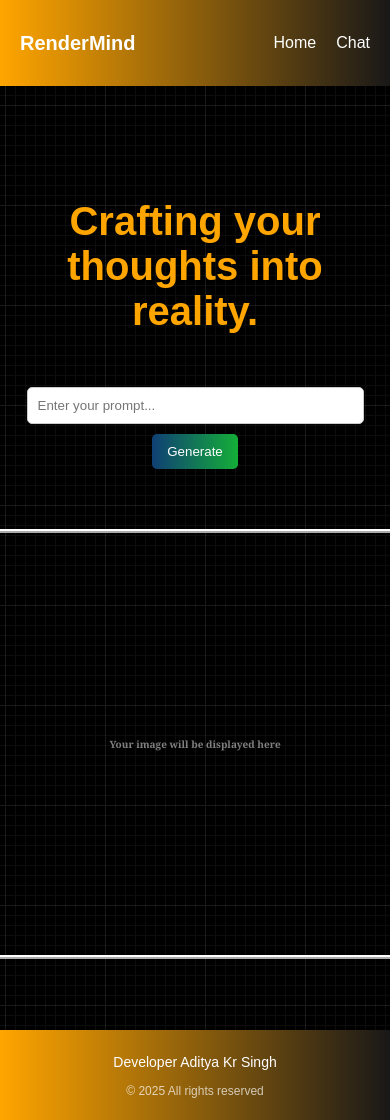
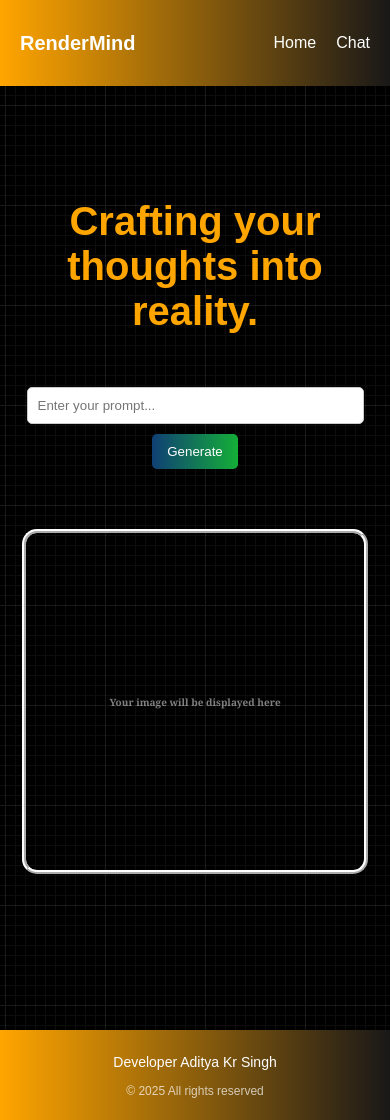
Before and after one commit to sadityak2003/RenderMind, a React (Create React App) app: page / in a window 390 px wide. Built offline with nearby package versions, Linux system fonts and the light colour scheme.

Commit message:
Image Holder

```diff
--- a/src/styles.css
+++ b/src/styles.css
@@ -208,8 +208,8 @@ body {
   }
 
   .image-holder {
-    width: 50vh;
-    height: 50vh;
+    width: 40vh;
+    height: 40vh;
   }
 
   .image-holder-text {
```
